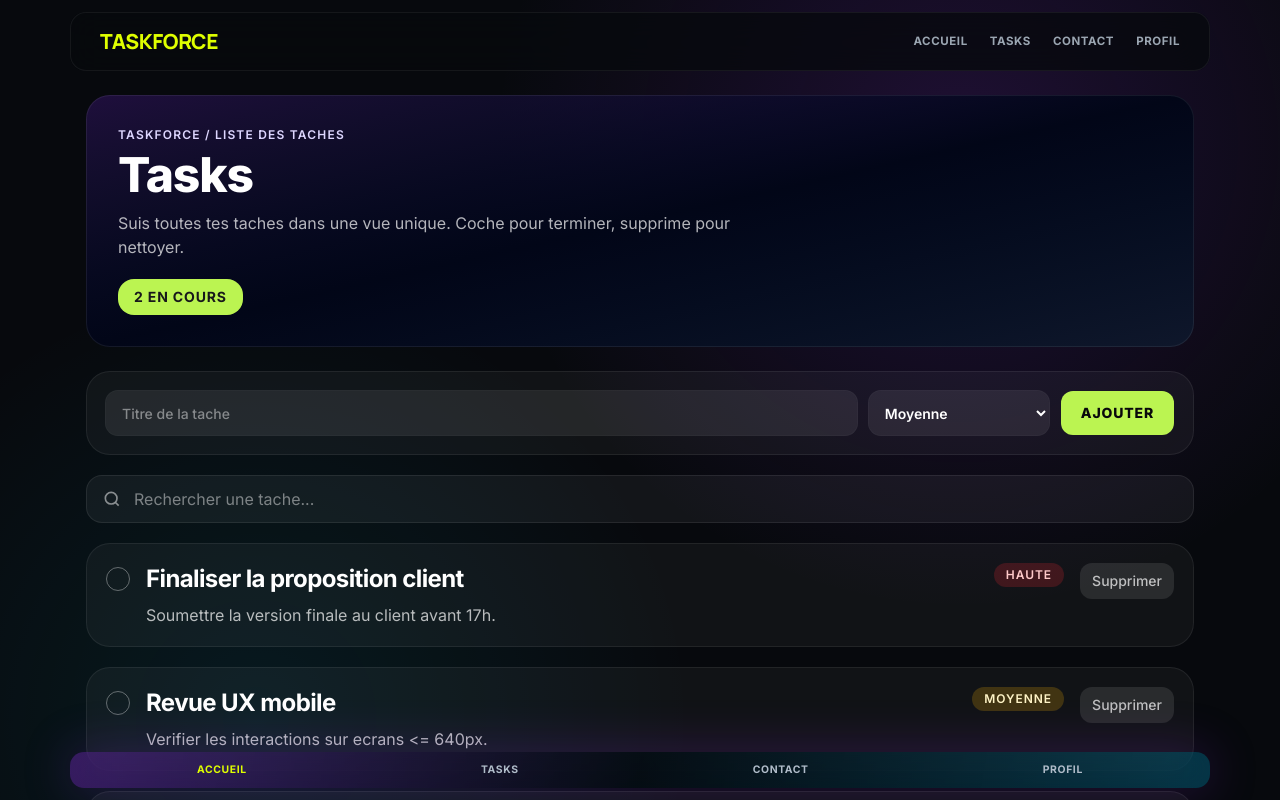
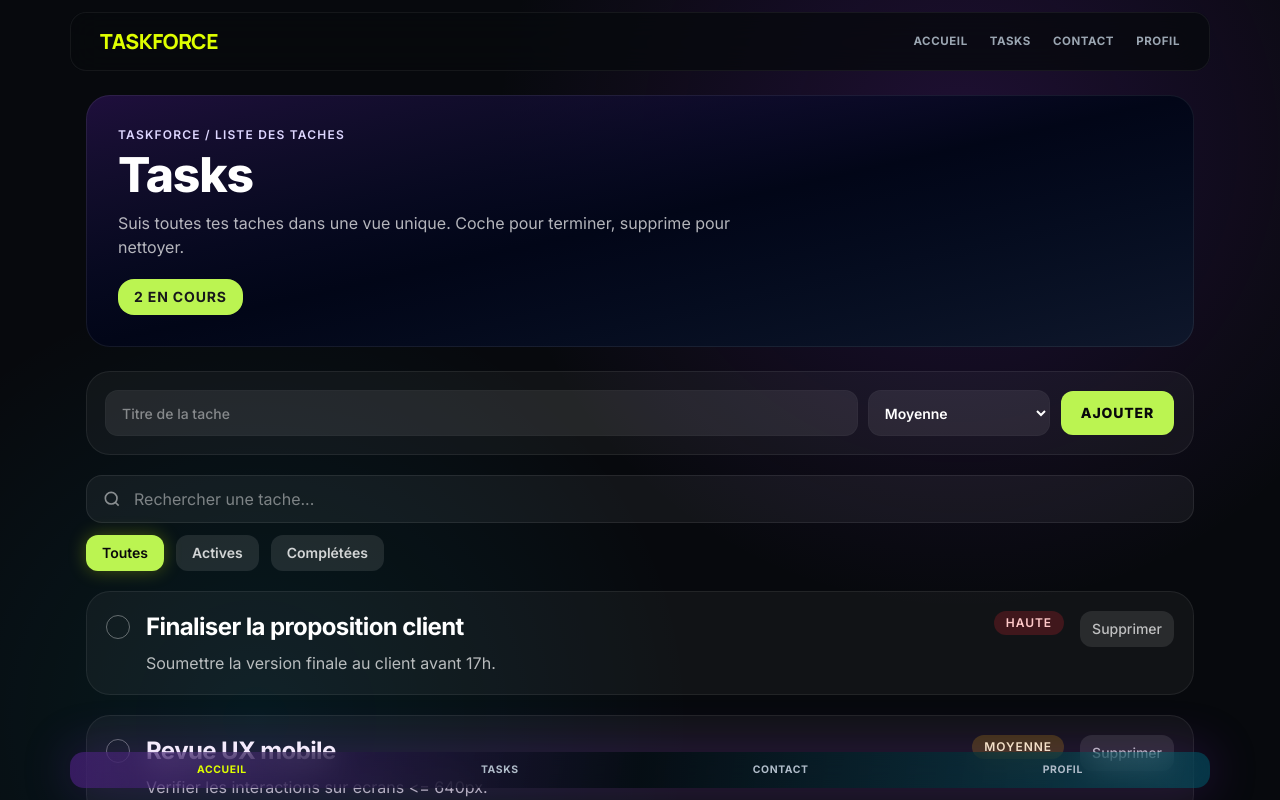
Before and after one commit to Snay77/AI-TaskManager, a Next.js app: page /tasks in a window 1280 px wide. Shown: the top 800 px of the page. Built offline with nearby package versions, Linux system fonts and the light colour scheme.

Commit message:
feat: ajout du composant FilterBar

```diff
--- a/src/app/tasks/page.js
+++ b/src/app/tasks/page.js
@@ -2,6 +2,7 @@
 
 import { useMemo, useState } from "react";
 import AddTaskForm from "../../components/AddTaskForm";
+import FilterBar from "../../components/FilterBar";
 import SearchBar from "../../components/SearchBar";
 import TaskList from "../../components/TaskList";
 
@@ -32,13 +33,14 @@ const initialTasks = [
 export default function TasksPage() {
   const [tasks, setTasks] = useState(initialTasks);
   const [searchQuery, setSearchQuery] = useState("");
+  const [currentFilter, setCurrentFilter] = useState("toutes");
 
   const remainingCount = useMemo(
     () => tasks.filter((task) => !task.completed).length,
     [tasks]
   );
 
-  const filteredTasks = useMemo(() => {
+  const searchedTasks = useMemo(() => {
     const query = searchQuery.trim().toLowerCase();
     if (!query) {
       return tasks;
@@ -51,6 +53,16 @@ export default function TasksPage() {
       return titleMatch || priorityMatch || statusMatch;
     });
   }, [searchQuery, tasks]);
+
+  const filteredTasks = useMemo(() => {
+    if (currentFilter === "actives") {
+      return searchedTasks.filter((task) => !task.completed);
+    }
+    if (currentFilter === "completes") {
+      return searchedTasks.filter((task) => task.completed);
+    }
+    return searchedTasks;
+  }, [currentFilter, searchedTasks]);
 
   const toggleTask = (id) => {
     setTasks((current) =>
@@ -102,6 +114,10 @@ export default function TasksPage() {
         />
       </div>
 
+      <div className="mt-3">
+        <FilterBar currentFilter={currentFilter} onFilterChange={setCurrentFilter} />
+      </div>
+
       <div className="mt-4 sm:mt-5">
         <TaskList tasks={filteredTasks} onToggle={toggleTask} onDelete={deleteTask} />
       </div>
--- /dev/null
+++ b/src/components/FilterBar.js
@@ -0,0 +1,33 @@
+"use client";
+
+const filters = [
+  { id: "toutes", label: "Toutes" },
+  { id: "actives", label: "Actives" },
+  { id: "completes", label: "Complétées" },
+];
+
+export default function FilterBar({ currentFilter, onFilterChange }) {
+  return (
+    <div className="flex flex-wrap gap-2 sm:gap-3" role="group" aria-label="Filtres des taches">
+      {filters.map((filter) => {
+        const isActive = currentFilter === filter.id;
+
+        return (
+          <button
+            key={filter.id}
+            type="button"
+            onClick={() => onFilterChange(filter.id)}
+            aria-pressed={isActive}
+            className={`rounded-xl px-4 py-2 text-sm font-semibold transition ${
+              isActive
+                ? "bg-lime-300 text-zinc-950 shadow-[0_0_18px_rgba(223,255,0,0.28)]"
+                : "bg-white/10 text-white/80 hover:bg-white/15"
+            }`}
+          >
+            {filter.label}
+          </button>
+        );
+      })}
+    </div>
+  );
+}
```
